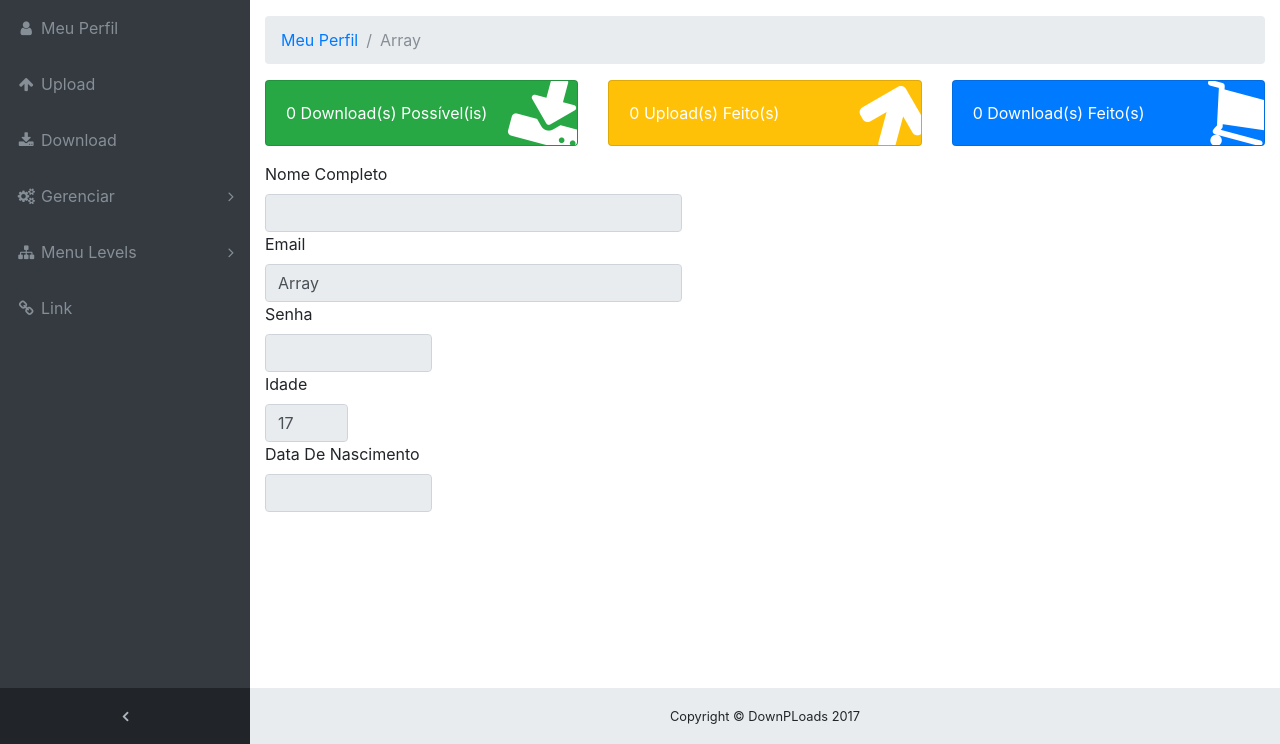
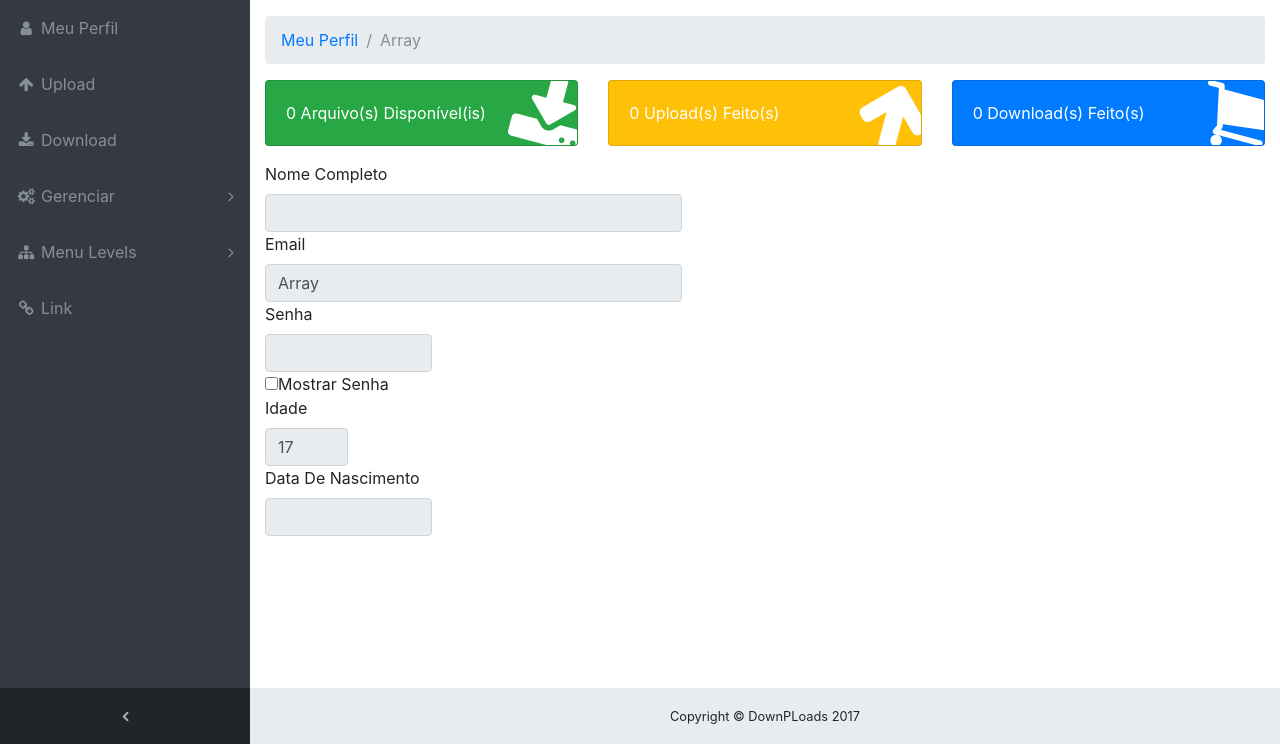
Before and after one commit to Rudinilly/DownPLoads, a PHP site: page /Parte2/index.php in a window 1280 px wide. Shown: the part 56-800 px from the top of the page. Run offline with PHP 8.4, Linux system fonts and the light colour scheme; the visitor is signed in with stand-in values (Sample User, id 1); data that the repository does not hold is empty.

Commit message:
Atualização: mostrar senha quando solicitado; container-fluid; imagem substituindo input file.

```diff
--- a/Parte2/index.php
+++ b/Parte2/index.php
@@ -217,7 +217,7 @@ if (isset($_GET['sair'])) {
               <div class="card-body-icon">
                 <i class="fa fa-fw fa-download"></i>
               </div>
-              <div class="mr-5"><?php echo $p;?> Download(s) Possível(is)</div>
+              <div class="mr-5"><?php echo $p;?> Arquivo(s) Disponível(is)</div>
             </div>
           </div>
         </div>
@@ -243,13 +243,14 @@ if (isset($_GET['sair'])) {
             </div>
           </div>
         </div>
-           <div class="container">
+           <div class="container-fluid">
                <label>Nome Completo </label>
                <input value="<?php echo $name; ?>" type="text"class="form-control col-md-5" disabled></input>
                <label>Email </label>
                <input value="<?php echo $logado;?>" type="text"class="form-control col-md-5" disabled></input>
                  <label>Senha </label>
-               <input value="<?php echo $senha;?>" type="text"class="form-control col-md-2" disabled></input>
+                 <input id="senha" value="<?php echo $senha;?>" type="password"class="form-control col-md-2" disabled></input>
+                 <input id="chek" onclick="if(document.getElementById('chek').checked){document.getElementById('senha').type = 'text';}else{ document.getElementById('senha').type = 'password';}" type="checkbox">Mostrar Senha</input><br>
                <label>Idade</label>
                <input value="<?php echo $idade;?>" type="text"class="form-control col-md-1" disabled></input>
                <label>Data De Nascimento </label>
@@ -299,6 +300,11 @@ if (isset($_GET['sair'])) {
     <!-- Custom scripts for this page-->
     <script src="js/sb-admin-datatables.min.js"></script>
     <script src="js/sb-admin-charts.min.js"></script>
+    <script>
+    if(document.getElementById('chek').checked){
+        document.getElementById('senha').type = 'password';
+    }
+    </script>
   </div>
 </body>
 
--- a/Parte2/navbar.php
+++ b/Parte2/navbar.php
@@ -138,7 +138,7 @@ if (isset($_GET['sair'])) {
       </ol>
       <h1>Minha Conta</h1>
       <hr>
-      <div class="container">
+      <div class="container-fluid">
         <div class="row">
           <div class="col-md-12">
 
@@ -180,7 +180,6 @@ require 'conexao.php';
             <label>Idade</label>
             <input class="form-control" type="text" value="<?php echo $idade;?>" disabled name='idade' required>
           </div>
-          <div class="row" >
           <div class="col-md-2">
               <input type="hidden" value="<?php echo $id?>" name='id'>
               <input type="submit" value="Atualizar" class="btn btn-success btn-block">
@@ -188,11 +187,10 @@ require 'conexao.php';
           </form>
           <form action="php/excluir_usu.php" method="post">
             <input type="hidden" value="<?php echo $id?>" name='id'>
-            <div>
+            <div class="col-md-2" >
              <input type="submit" value="Excluir" class="btn btn-danger btn-block">
             </div>
           </form>
-          </div>
           </div>
         </div>
       </div>
```
Also changed, not shown: Parte2/charts.php (+3 -4 lines), Parte2/composer.json (+1 -7 lines), Parte2/php/Removerarq.php (+6 -1 lines), Parte2/upload.jpg (added), 1 other file.
